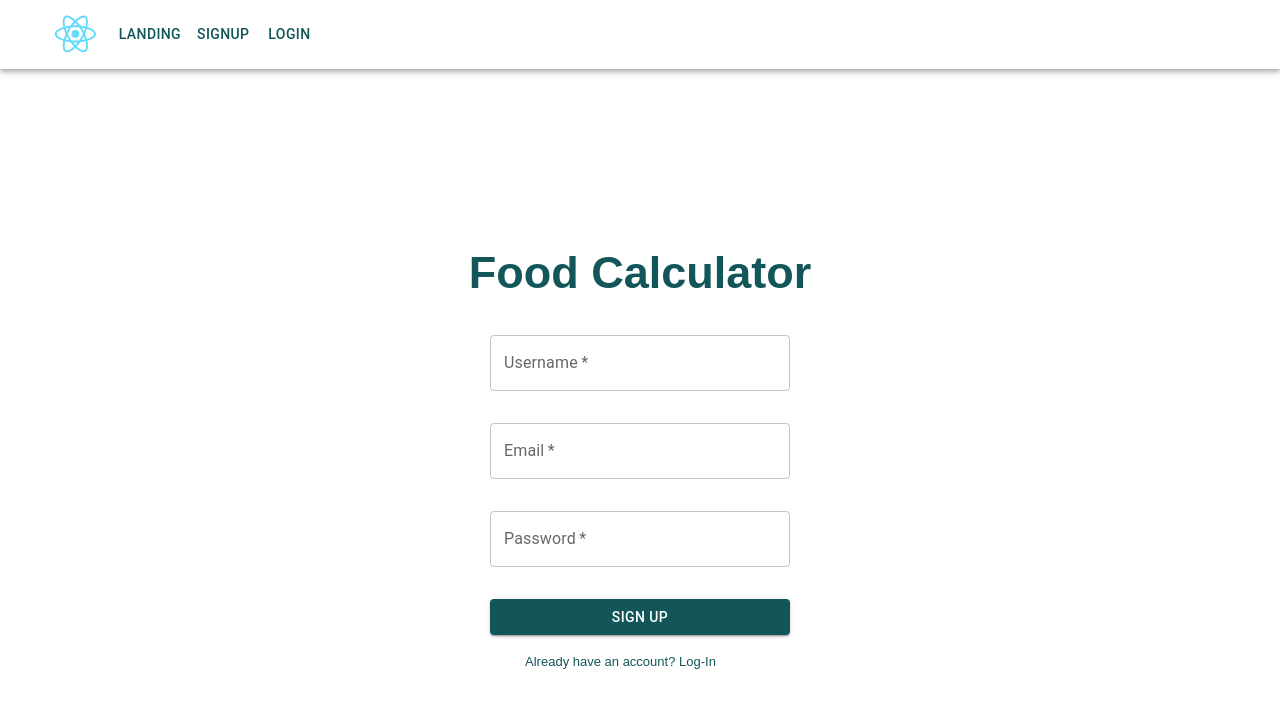
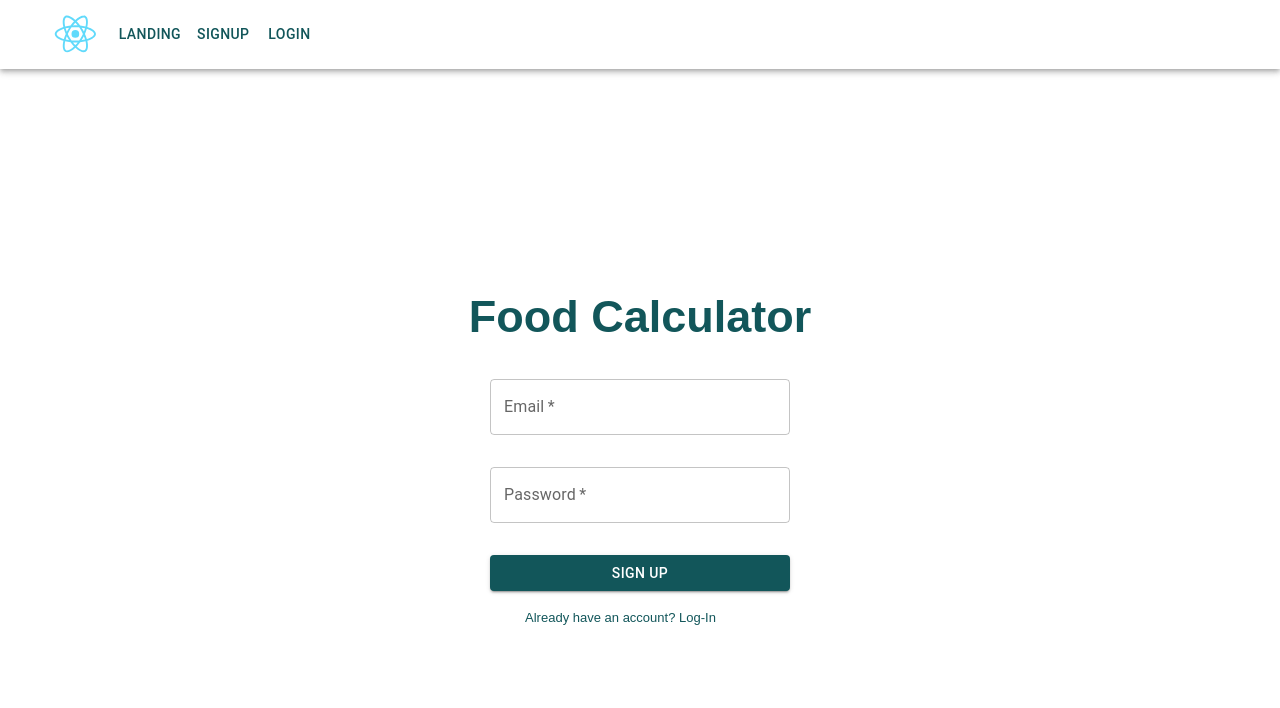
Before and after one commit to ananyaa7/Calorie_Tracker, a React (Create React App) app in the folder cs411-website-frontend/: page / in a window 1280 px wide. Shown: the top 708 px of the page. Built offline with nearby package versions, Linux system fonts and the light colour scheme.

Commit message:
update sign up

```diff
--- a/cs411-website-frontend/src/Pages/SignUp/SignUp.js
+++ b/cs411-website-frontend/src/Pages/SignUp/SignUp.js
@@ -30,7 +30,6 @@ const useStyles = makeStyles((theme) => ({
 
 const SignUp = () => {
   const classes = useStyles();
-  const [username, setUsername] = useState("");
   const [email, setEmail] = useState("");
   const [password, setPassword] = useState("");
 
@@ -38,13 +37,7 @@ const SignUp = () => {
     <div className="SignUp">
       <form className={classes.root}>
         <h className="title">Food Calculator</h>
-        <TextField
-          label="Username"
-          variant="outlined"
-          required
-          value={username}
-          onChange={(e) => setUsername(e.target.value)}
-        />
+
         <TextField
           label="Email"
           variant="outlined"
```
Also changed, not shown: cs411-website-frontend/src/Pages/Landing/Landing.js (+0 -9 lines).
